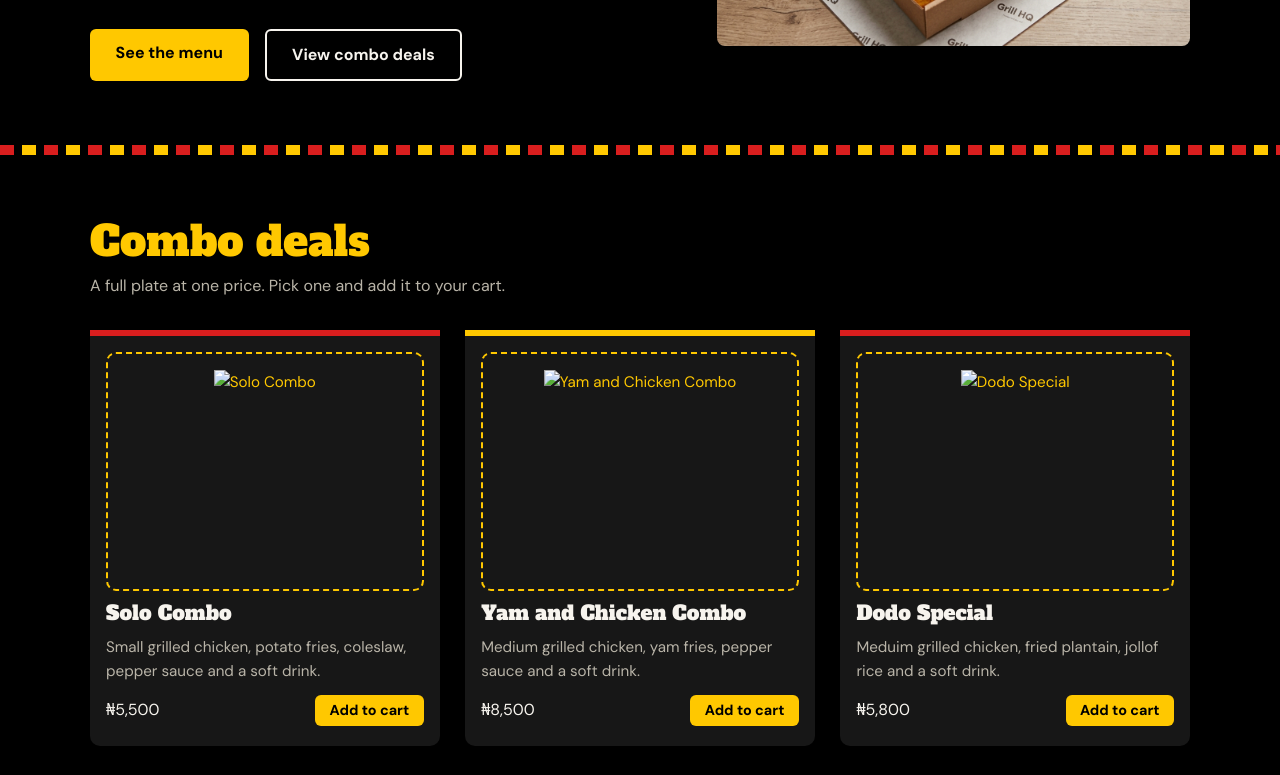
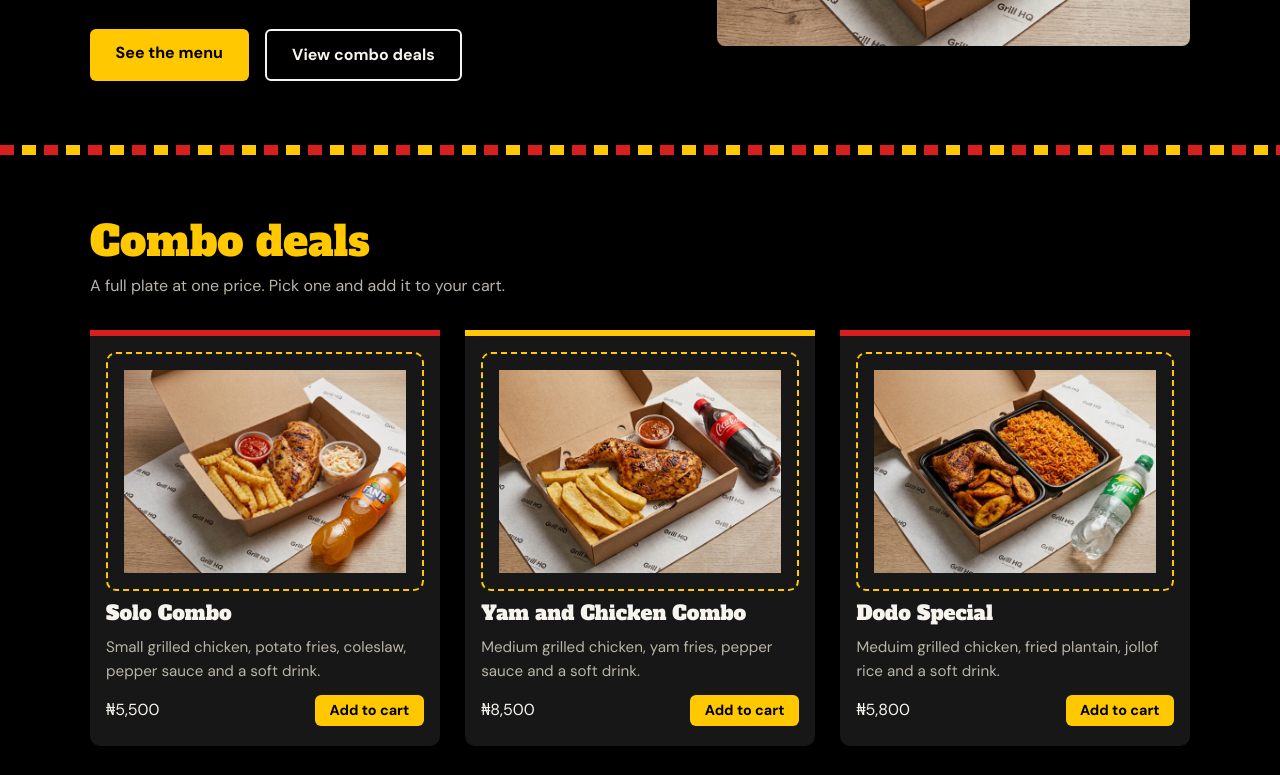
Before and after one commit to Git-With-GG/restaurant-website, a plain HTML site: page index.html in a window 1280 px wide. Shown: the part 496-1271 px from the top of the page. Drawn offline with Linux system fonts and the light colour scheme.

Commit message:
Fix image file path

```diff
--- a/index.html
+++ b/index.html
@@ -67,7 +67,7 @@ about.jpg  - photo for the About page-->
         <p class="section-intro">A full plate at one price. Pick one and add it to your cart.</p>
         <div class="combo-grid">
           <article class="combo">
-            <img src="images/combo-1.jpg" alt="Solo Combo" class="photo-slot">
+            <img src="images/combos/combo-1.jpg" alt="Solo Combo" class="photo-slot">
             <h3>Solo Combo</h3>
             <p>Small grilled chicken, potato fries, coleslaw, pepper sauce and a soft drink.</p>
             <div class="combo-foot">
@@ -76,7 +76,7 @@ about.jpg  - photo for the About page-->
             </div>
           </article>
           <article class="combo">
-            <img src="images/combo-2.jpg" alt="Yam and Chicken Combo" class="photo-slot">
+            <img src="images/combos/combo-2.jpg" alt="Yam and Chicken Combo" class="photo-slot">
             <h3>Yam and Chicken Combo</h3>
             <p>Medium grilled chicken, yam fries, pepper sauce and a soft drink.</p>
             <div class="combo-foot">
@@ -86,7 +86,7 @@ about.jpg  - photo for the About page-->
             </div>
           </article>
           <article class="combo">
-            <img src="images/combo-3.jpg" alt="Dodo Special" class="photo-slot">
+            <img src="images/combos/combo-3.jpg" alt="Dodo Special" class="photo-slot">
             <h3>Dodo Special</h3>
             <p>Meduim grilled chicken, fried plantain, jollof rice and a soft drink.</p>
             <div class="combo-foot">
```
